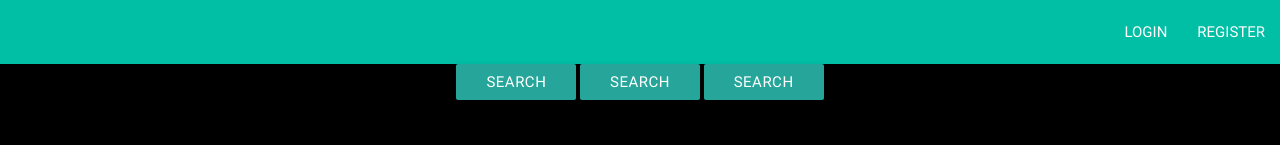
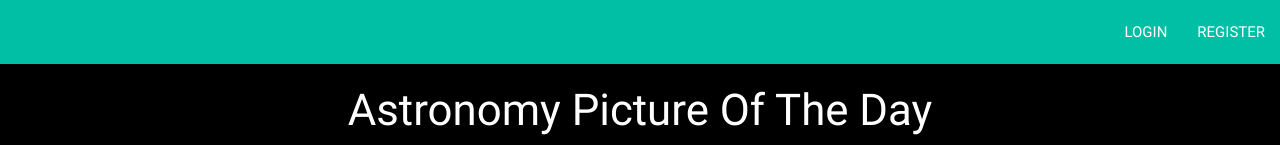
Before and after one commit to lpalominosf/NASA-Proyect, a plain HTML site: page index.html in a window 1280 px wide. Shown: the top 145 px of the page. Drawn offline with nearby package versions, Linux system fonts and the light colour scheme; no server answers.

Commit message:
correccion errores

```diff
--- a/assets/js/app.js
+++ b/assets/js/app.js
@@ -51,6 +51,7 @@ $.ajax({
 * Función para buscar imagenes y videos de la NASA, no muestra la imagen y el video de acuerdo
 * Al parámetro buscado
 * La búsqueda se debe realizar en inglés
+
 */
 $('#search').click(function() {
   const inputValue = $('#input-search').val();
--- a/index.html
+++ b/index.html
@@ -25,17 +25,6 @@
       </ul>
     </div>
   </nav>
-
-  <div class="row">
-    <div class="container">
-      <div class="col xl12 col l12 col m12 col s12 center">
-        <a class="waves-effect waves-light btn" id="search">search</a>
-        <a class="waves-effect waves-light btn" id="search">search</a>
-        <a class="waves-effect waves-light btn" id="search">search</a>
-      </div>
-    </div>
-  </div>
-
 
 
     <div class="row">
```
